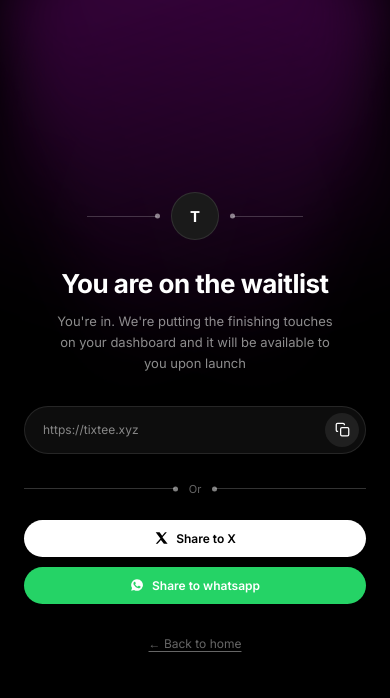
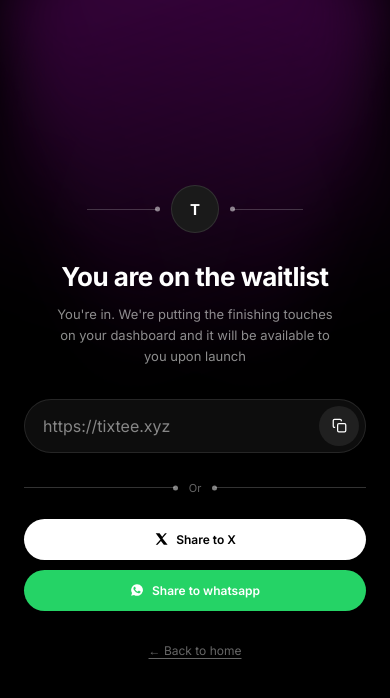
Before and after one commit to semmie-max/tixtee.xyz, a plain HTML site: page pending/index.html in a window 390 px wide. Shown: the top 698 px of the page. Drawn offline with Linux system fonts and the light colour scheme.

Commit message:
mobile resp

```diff
--- a/pending/index.html
+++ b/pending/index.html
@@ -20,12 +20,14 @@
   background:#000;
   color:#fff;
   min-height:100vh;
+  min-height:100dvh;
   display:flex;
   align-items:center;
   justify-content:center;
   padding:24px;
   position:relative;
-    overflow:hidden;
+  overflow-x:hidden;
+  overflow-y:auto;
 }
 
   .spotlight{
@@ -70,8 +72,13 @@
     flex:1; background:none; border:none; outline:none; color:rgba(255,255,255,0.5);
     font-size:12px; font-family:'Inter',sans-serif;
   }
+  @media(max-width:480px){
+  .link-row input{ font-size:16px; }
+  .share-row{flex-direction:column; align-items:stretch;}
+  .share-btn{justify-content:center;}
+}
   .copy-btn{
-    width:34px; height:34px; border-radius:50%; background:rgba(255,255,255,0.08);
+  width:40px; height:40px; border-radius:50%; background:rgba(255,255,255,0.08);
   border:none; color:#fff; cursor:pointer; display:flex; align-items:center; justify-content:center;
   flex-shrink:0; transition:background 0.2s ease;
 }
@@ -85,7 +92,7 @@
   .share-row{display:flex; gap:10px; justify-content:center; flex-wrap:wrap;}
   .share-btn{
   display:inline-flex; align-items:center; gap:8px;
-    padding:11px 20px; border-radius:100px; font-size:12px; font-weight:600;
+  padding:13px 20px; border-radius:100px; font-size:12px; font-weight:600;
   text-decoration:none; border:none; cursor:pointer; transition:opacity 0.2s ease;
 }
   .share-btn:hover{opacity:0.85;}
```
Lines whose indentation alone changed are shown as unchanged.
